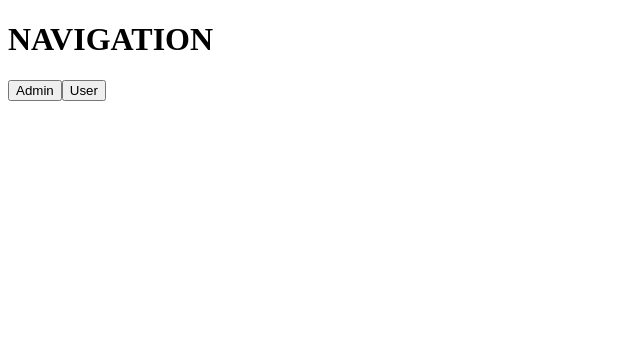
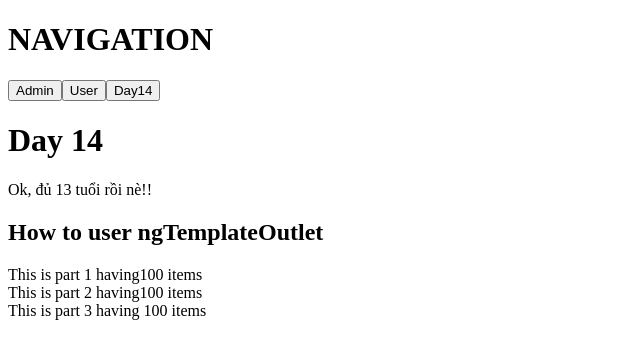
Before and after one commit to PhongPhan98/testapp, an Angular app: page /day14 in a window 1280 px wide. Before the commit this address led to /. Shown: the top 358 px of the page, without its empty margins (0-640 px from the left). Built offline with nearby package versions, Linux system fonts and the light colour scheme.

Commit message:
[Phong.Phan] using  *ngTemplate and *ngTemplateOutlet

```diff
--- a/src/app/app-routing.module.ts
+++ b/src/app/app-routing.module.ts
@@ -8,6 +8,10 @@ const routes: Routes = [
   {
     path: 'admin',
     loadChildren: () => import('./admin/admin-module.module').then(m => m.AdminModule)
+  },
+  {
+    path: 'day14',
+    loadChildren: () => import('./day14/day14.module').then(m => m.Day14Module)
   },
   {
     path: '',
--- a/src/app/app.component.html
+++ b/src/app/app.component.html
@@ -1,4 +1,5 @@
 <h1>NAVIGATION </h1>
 <button type="button" routerLink="/admin">Admin</button>
 <button type="button" routerLink="/user">User</button>
+<button type="button" routerLink="/day14">Day14</button>
 <router-outlet></router-outlet>
--- /dev/null
+++ b/src/app/day14/day14.component.html
@@ -0,0 +1,28 @@
+<br />
+<h1>Day 14</h1>
+
+<div *ngIf="user.age > 13; noPG13">
+    <p>Ok, đủ 13 tuổi rồi nè!!</p>
+</div>
+<ng-template #noPG13 >
+<p>Bạn không đủ 13 tuổi nhé!</p>
+
+</ng-template>
+
+<h2>How to user ngTemplateOutlet</h2>
+
+<div class="card">
+    <div class="card-header">
+        This is part 1 having<ng-container *ngTemplateOutlet="smallDiv"></ng-container>
+    </div>
+    <div class="card-body">
+        This is part 2 having<ng-container *ngTemplateOutlet="smallDiv"></ng-container>
+    </div>
+    <div class="card-footer">
+        This is part 3 having <ng-container *ngTemplateOutlet="smallDiv"></ng-container>
+    </div>
+</div>
+
+<ng-template #smallDiv>
+    <span class="badge badge-primary">{{ counter }}</span> items
+</ng-template>
--- /dev/null
+++ b/src/app/day14/day14.component.ts
@@ -0,0 +1,22 @@
+import { Component, Input, OnInit } from '@angular/core';
+import { user } from '../models/User';
+
+@Component({
+  selector: 'app-day14',
+  templateUrl: './day14.component.html',
+  styleUrls: ['./day14.component.css']
+})
+export class Day14Component implements OnInit {
+  @Input() user: user = {
+    id: 1,
+    username: 'phong',
+    age: 15,
+  };
+  counter = 100;
+
+  constructor() { }
+
+  ngOnInit(): void {
+  }
+
+}
--- /dev/null
+++ b/src/app/models/User.ts
@@ -0,0 +1,6 @@
+// tslint:disable-next-line: class-name
+export interface user {
+    id: number;
+    username: string;
+    age: number;
+}
```
Also changed, not shown: src/app/day14/day14-routing.module.ts (added, +16 -0 lines), src/app/day14/day14.module.ts (added, +15 -0 lines), src/app/day14/day14.component.css (added), 1 other file (tests, documents, lock files or other folders).
